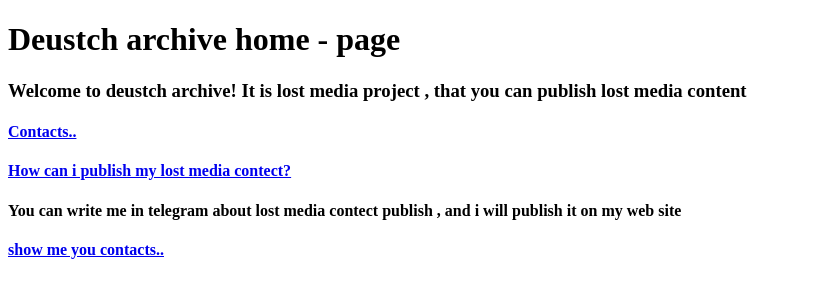
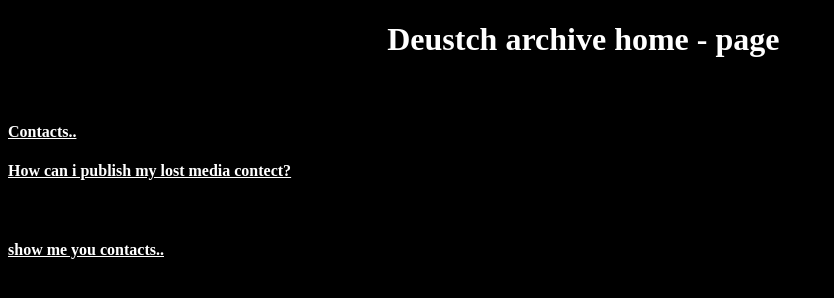
Before and after one commit to Harun-Ibrahimzada/DeustchArchive, a plain HTML site: page Index.html in a window 1280 px wide. Shown: the whole page, without its empty margins (0-834 px from the left). Drawn offline with Linux system fonts and the light colour scheme.

Commit message:
Index.html

```diff
--- a/Index.html
+++ b/Index.html
@@ -22,8 +22,8 @@ background-color: black;
 }
 </style>
 </head>
-<body id = "#background">
-    <h1 id="#text">
+<body id = "background">
+    <h1 id="text">
     Deustch archive home - page
     </h1>
 
@@ -33,13 +33,13 @@ background-color: black;
     Welcome to deustch archive! It is lost media project , that you can publish lost media content
 </h3>
 
-<a href = "contacts.html" id = "#text-color">
+<a href = "contacts.html" id = "text-color">
 
-    <h4 id="#contacts">Contacts..</h4>
+    <h4 id="contacts">Contacts..</h4>
 
 </a>
 
-<a href = "#publish" id = "#text-color">
+<a href = "#publish" id = "text-color">
 
 <h4>
 How can i publish my lost media contect?
@@ -48,13 +48,13 @@ How can i publish my lost media contect?
 </a>
 </div>
 
-<div id="#publish" id = "#text-color">
+<div id="#publish" id = "text-color">
 
 <h4>
 You can write me in telegram about lost media contect publish , and i will publish it on my web site
 </h4>
 
-<a href="#contacts" id = "#text-color">
+<a href="#contacts" id = "text-color">
 
     <h4>
 show me you contacts..
```
